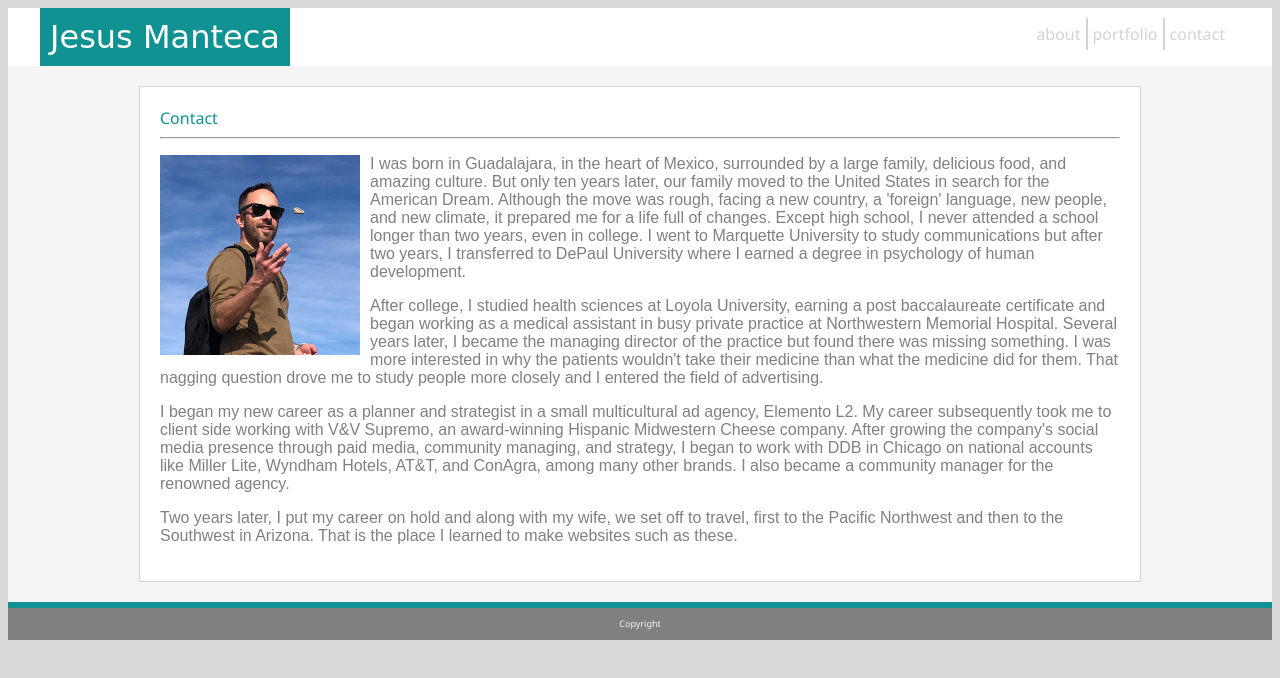
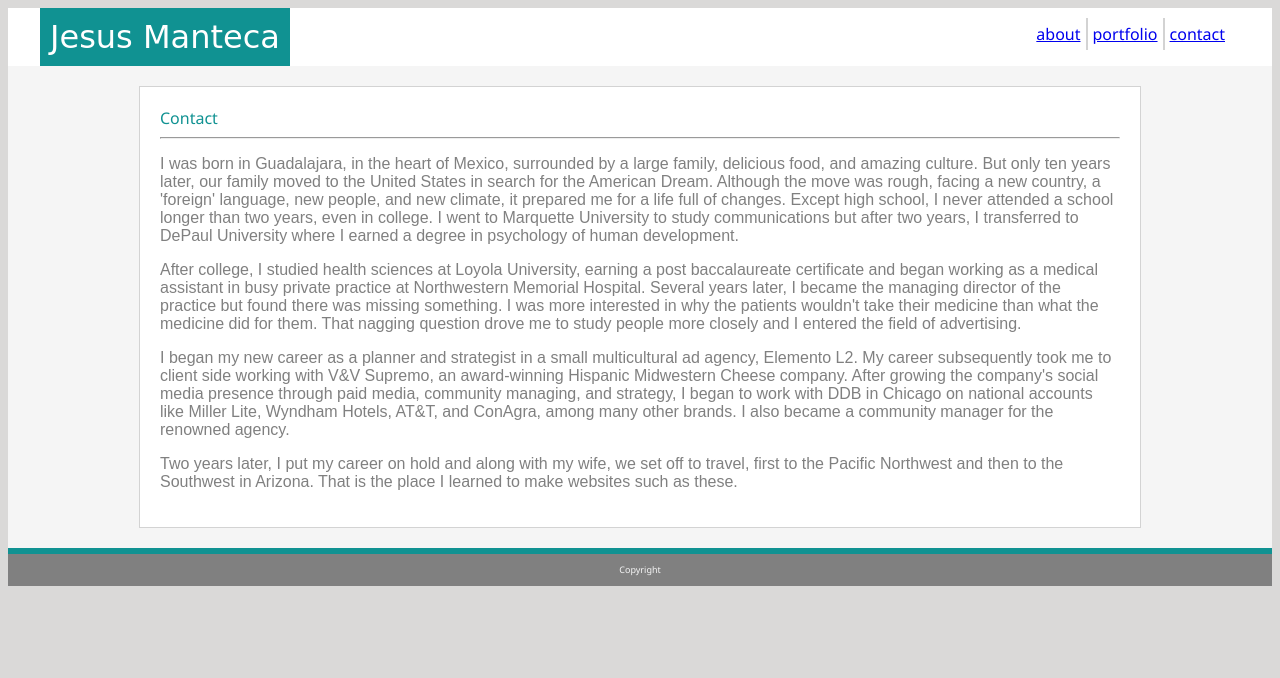
Before and after one commit to jesusmanteca/Basic-Portfolio, a plain HTML site: page contact.html in a window 1280 px wide. Drawn offline with Linux system fonts and the light colour scheme.

Commit message:
Updated links

```diff
--- a/contact.html
+++ b/contact.html
@@ -6,13 +6,14 @@
         <link rel="stylesheet" type="text/css" href="Assets/css/style.css">
     </head>
     <body>
+        <body>
             <header>
                 <nav>
                     <span class="NavTitle">Jesus Manteca</span>
                     <ul>
-                    <li class="NavItemSeparator">about</li>
-                    <li class="NavItemSeparator">portfolio</liclass="NavItemSeparator>
-                    <li>contact</li>
+                        <li class="NavItemSeparator"><a href="portfolio.html">about</a></li>
+                        <li class="NavItemSeparator"><a href="portfolio.html">portfolio</a></li class="NavItemSeparator">
+                        <li> <a href="contact.html"> contact</a></li>
                     </ul>
                 </nav>
             </header>
@@ -21,7 +22,6 @@
         <span class="AboutMe">Contact</span>
         <hr>
         <div>
-            <img src="Assets/images/Jesus.png">
             <p class="biodescription">
                 I was born in Guadalajara, in the heart of Mexico, surrounded by a large family, delicious food, and amazing culture.
                 But only ten years later, our family moved to the United States in search for the American Dream.
```
Also changed, not shown: portfolio.html (+3 -3 lines). Lines whose indentation alone changed are shown as unchanged.
